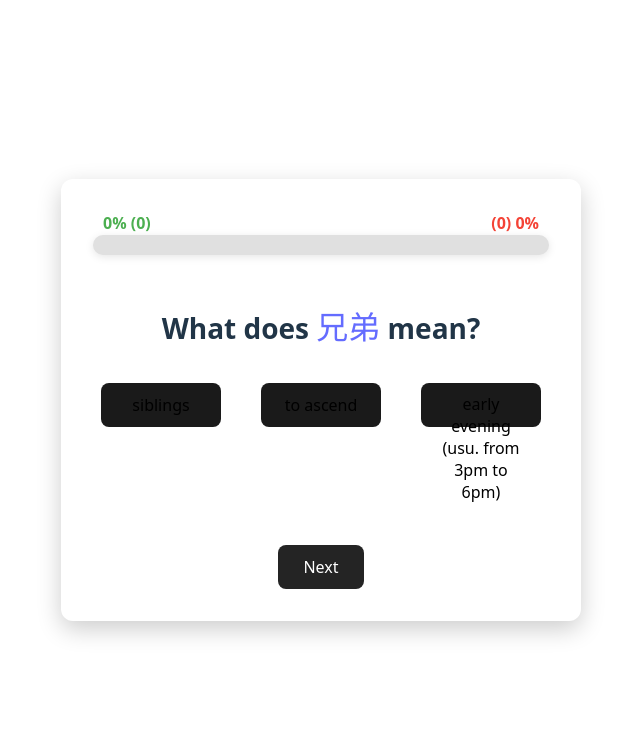
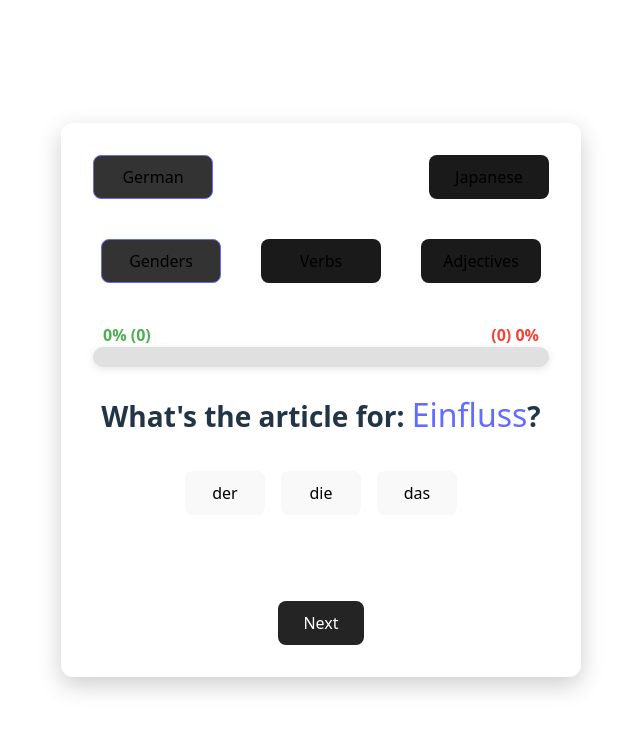
Before and after one commit to Snyuki/shirogen, a React (Vite) app in the folder shirogen/: page / in a window 1280 px wide. Shown: the top 732 px of the page, without its empty margins (319-959 px from the left). Built offline with nearby package versions, Linux system fonts and the light colour scheme.

Commit message:
Added basic japanese functionality

```diff
--- a/shirogen/src/App.tsx
+++ b/shirogen/src/App.tsx
@@ -4,17 +4,33 @@ import MainGermanQuiz from "./components/MainGermanQuiz"
 import MainJapaneseQuiz from './components/MainJapaneseQuiz';
 
 const QuizHandler = () => {
-    const variable = false
+  const [selectedQuiz, setSelectedQuiz] = useState("german");
+
   return (
     <>
-            { variable ? (
+      <div className="quiz-toggle-bar">
+        <button
+            className={`quiz-toggle-button ${selectedQuiz === "german" ? "active" : ""}`}
+            onClick={() => setSelectedQuiz("german")}
+        >
+            German
+        </button>
+        <button
+            className={`quiz-toggle-button ${selectedQuiz === "japanese" ? "active" : ""}`}
+            onClick={() => setSelectedQuiz("japanese")}
+        >
+            Japanese
+        </button>
+      </div>
+
+      {selectedQuiz === "german" ? (
         <MainGermanQuiz />
       ) : (
         <MainJapaneseQuiz />
-            )
-        }
+      )}
     </>
   );
-}
+};
+
 
 export default QuizHandler;
--- a/shirogen/src/components/MainJapaneseQuiz/MainJapaneseQuiz.module.css
+++ b/shirogen/src/components/MainJapaneseQuiz/MainJapaneseQuiz.module.css
@@ -11,11 +11,13 @@
   justify-content: center;   /* Center the buttons horizontally */
   align-items: stretch;
   gap: 1.5rem;                /* Space between the buttons */
-  margin-bottom: 2rem;
   animation: slideFadeIn 0.4s ease-out; /* On site load fade in */
 }
 
 .multipleChoiceButton {
+  height: auto !important;    /* ignores parent */
+  word-wrap: break-word;
+  white-space: normal;
   flex: 1;
   min-width: 120px;
   text-align: center;
--- a/shirogen/src/index.css
+++ b/shirogen/src/index.css
@@ -220,6 +220,41 @@ button:focus-visible {
   cursor: not-allowed;
 }
 
+/* App tsx css -> To be moved */
+.quiz-toggle-bar {
+  display: flex;
+  justify-content: space-between;
+  align-items: center;
+  width: 100%;
+  margin-bottom: 2rem;
+  animation: slideFadeIn 0.4s ease-out;
+}
+
+.quiz-toggle-button {
+  min-width: 120px;
+  height: 44px;
+  text-align: center;
+  background-color: #1a1a1a;
+  border-radius: 8px;
+  border: 1px solid transparent;
+  font-size: 1em;
+  font-weight: 500;
+  font-family: inherit;
+  cursor: pointer;
+  transition: background-color 0.3s, border-color 0.3s, transform 0.2s;
+}
+
+.quiz-toggle-button:hover {
+  border-color: #646cff;
+}
+
+.quiz-toggle-button.active {
+  background-color: #333;
+  border-color: #646cff;
+}
+
+/* ---------------- */
+
 @keyframes slideFadeIn {
   from {
     opacity: 0;
```
Also changed, not shown: shirogen/src/App.css (+0 -15 lines). Lines whose indentation alone changed are shown as unchanged.
